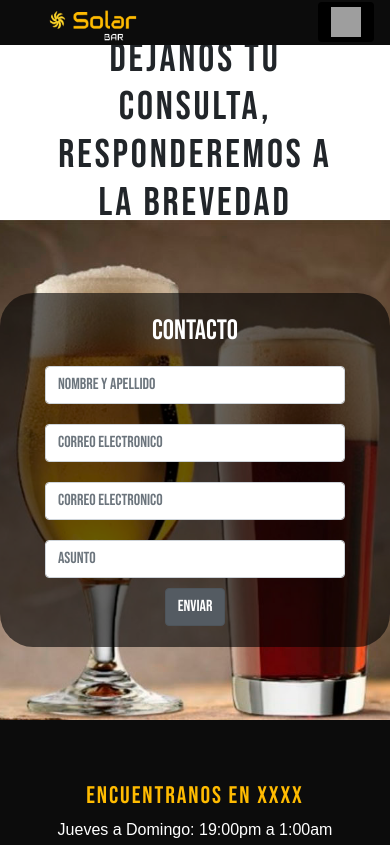
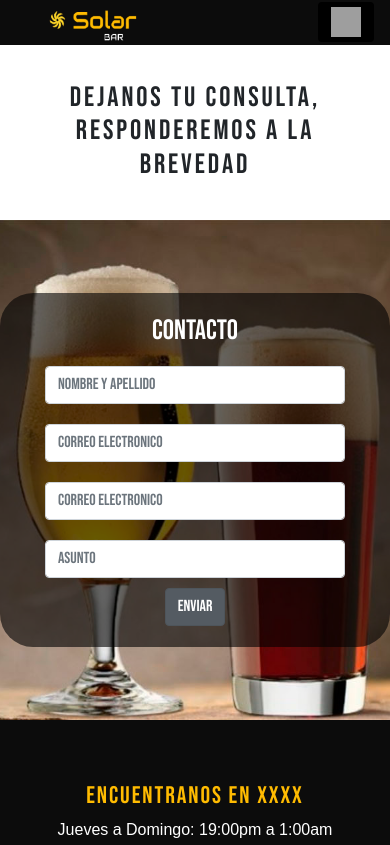
Before and after one commit to AnnaB-Ace/Proyecto4-Anna, a website: page pages/contacto.html in a window 390 px wide. Shown: the top 845 px of the page. Drawn offline with nearby package versions, Linux system fonts and the light colour scheme; grey boxes are pictures that could not be loaded; a web font is replaced by a local one.

Commit message:
modificando scss y css

```diff
--- a/scss/style.scss
+++ b/scss/style.scss
@@ -325,7 +325,7 @@
     }
 
     @media (max-width: 426px) {
-      font-size: 40px !important;
+      font-size: 28px !important;
       height: 150px;
       text-align: center;
     }
```
Also changed, not shown: css/style.css.
